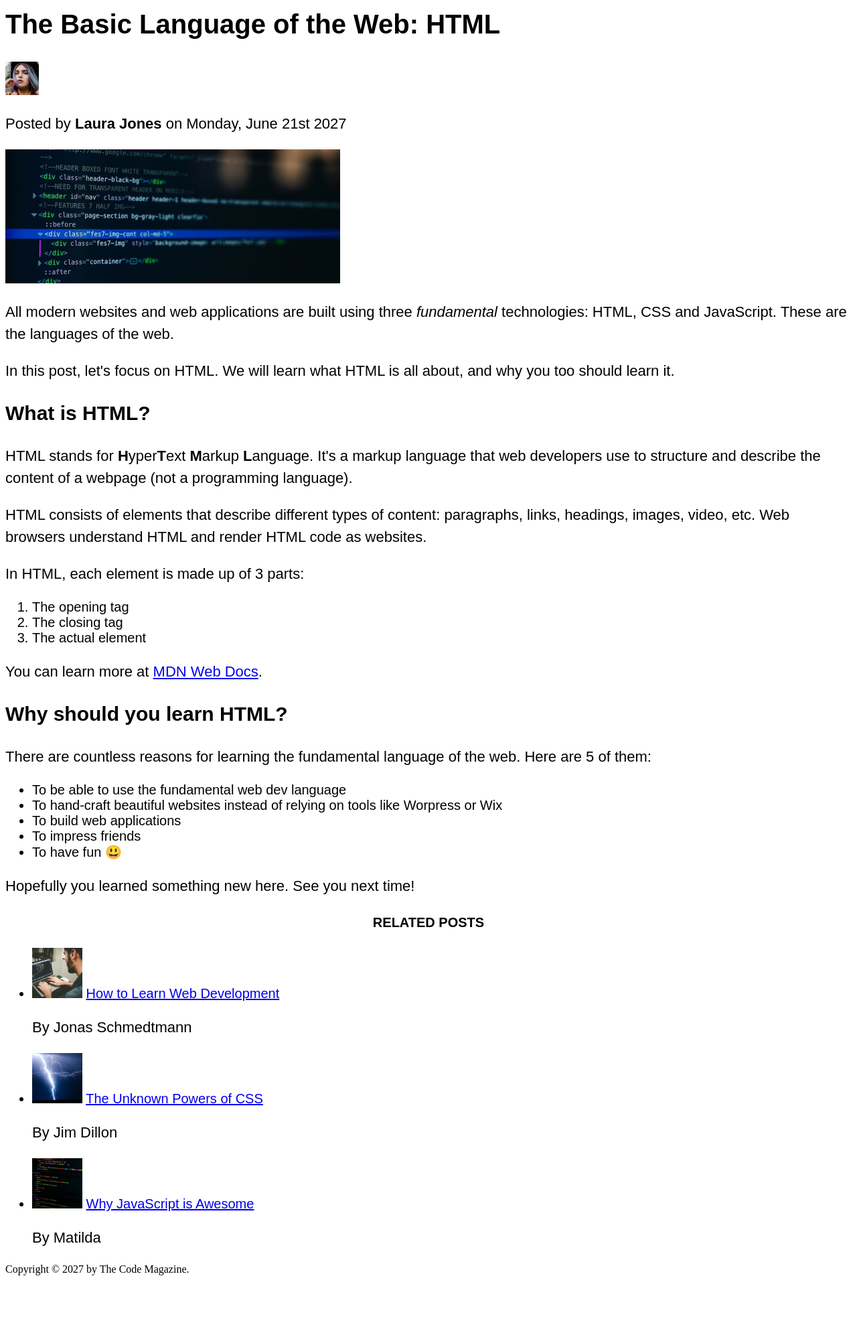
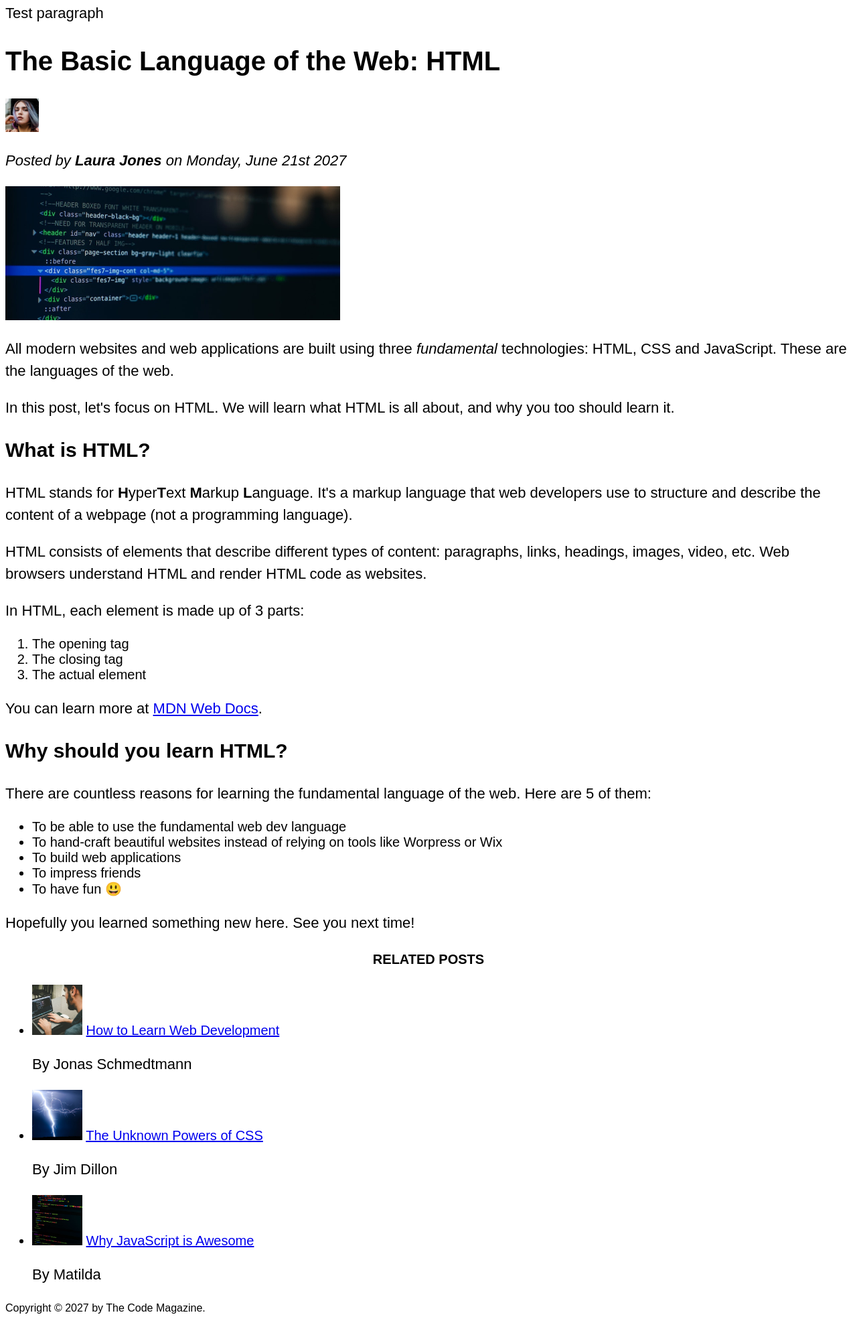
Before and after one commit to ugurulukir/Css-Fundamentals, a plain HTML site: page index.html in a window 1280 px wide. Shown: the part 103-2084 px from the top of the page at 67% size. Before the commit the page ends 2015 px from the top, so only its background shows below. Drawn offline with Linux system fonts and the light colour scheme.

Commit message:
combining selectors

```diff
--- a/index.html
+++ b/index.html
@@ -34,6 +34,7 @@
         <a href="#">Flexbox</a>
         <a href="#">CSS Grid</a>
       </nav>
+      <p>Test paragraph</p>
     </header>
 
     <article>
@@ -151,6 +152,8 @@
       </ul>
     </aside>
 
-    <footer>Copyright &copy; 2027 by The Code Magazine.</footer>
+    <footer>
+      <p>Copyright &copy; 2027 by The Code Magazine.</p>
+    </footer>
   </body>
 </html>
--- a/style.css
+++ b/style.css
@@ -1,29 +1,49 @@
+h1,
+h2,
+h3,
+h4,
+p,
+li {
+  font-family: sans-serif;
+}
+
+/* combining selectors */
+
 h1 {
   font-size: 26px;
-  font-family: sans-serif;
   text-transform: uppercase;
   font-style: italic;
 }
+
 h2 {
   font-size: 40px;
-  font-family: sans-serif;
 }
+
 h3 {
   font-size: 30px;
-  font-family: sans-serif;
 }
+
 h4 {
   font-size: 20px;
-  font-family: sans-serif;
   text-transform: uppercase;
   text-align: center;
 }
+
 p {
   font-size: 22px;
-  font-family: sans-serif;
   line-height: 1.5;
 }
+
 li {
   font-size: 20px;
-  font-family: sans-serif;
 }
+
+/* descendant selector */
+footer p {
+  font-size: 16px;
+}
+
+article header p {
+  font-style: italic;
+}
+/* nested descendant selector */
```
